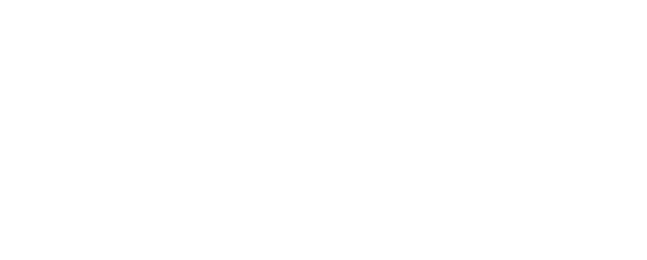
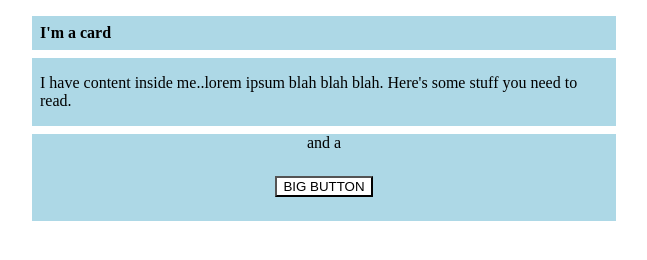
Before and after one commit to KevinDUsher/MarginAndPadding, a plain HTML site: page Pages/part2.html in a window 1280 px wide. Shown: the whole page, without its empty margins (316-963 px from the left). Drawn offline with Linux system fonts and the light colour scheme; files that its build step writes are made by us from their sources.

Commit message:
Final version of margin and padding sectoin

```diff
--- a/CSS/style.css
+++ b/CSS/style.css
@@ -26,3 +26,32 @@ body {
   padding: 32px;
   margin-left: 100%;
 }
+
+.bodySpace, .title{
+  padding: 8px;
+}
+
+.boxes{
+  margin: 8px;
+  background-color: lightblue;
+}
+
+.title{
+  font-size: 16px;
+}
+
+.content{
+  padding: 16px 8px;
+}
+
+.buttonContainer{
+  text-align: center;
+  align-items: center;
+  vertical-align: middle;
+}
+
+.button{
+  display: inline-block;
+  background-color: white;
+  margin: 24px 8px;
+}
--- a/Pages/part2.html
+++ b/Pages/part2.html
@@ -4,9 +4,13 @@
     <meta charset="UTF-8">
     <meta name="viewport" content="width=device-width, initial-scale=1.0">
     <title>Document</title>
-    <link rel="stylesheet" href="./CSS/style.css">
+    <link rel="stylesheet" href="../CSS/style.css">
 </head>
-<body>
-
+<body class="bodySpace">
+    <div>
+      <h1 class="boxes title">I'm a card</h1>
+      <div class="boxes content">I have content inside me..lorem ipsum blah blah blah. Here's some stuff you need to read.</div>
+      <div class="boxes buttonContainer">and a <br><button class="button">BIG BUTTON</button></div>
+    </div>
 </body>
 </html>
```
Also changed, not shown: index.html (+1 -1 lines).
